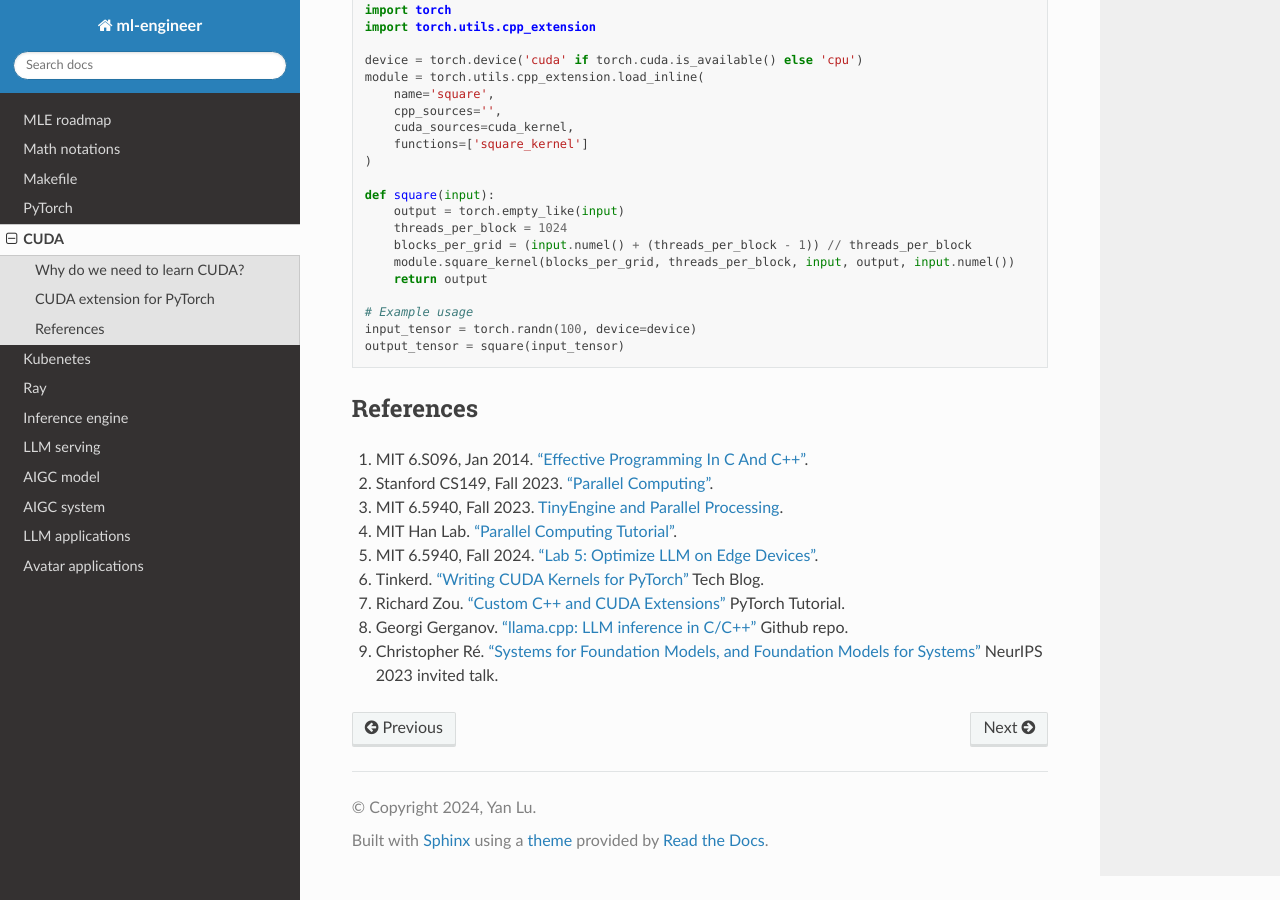
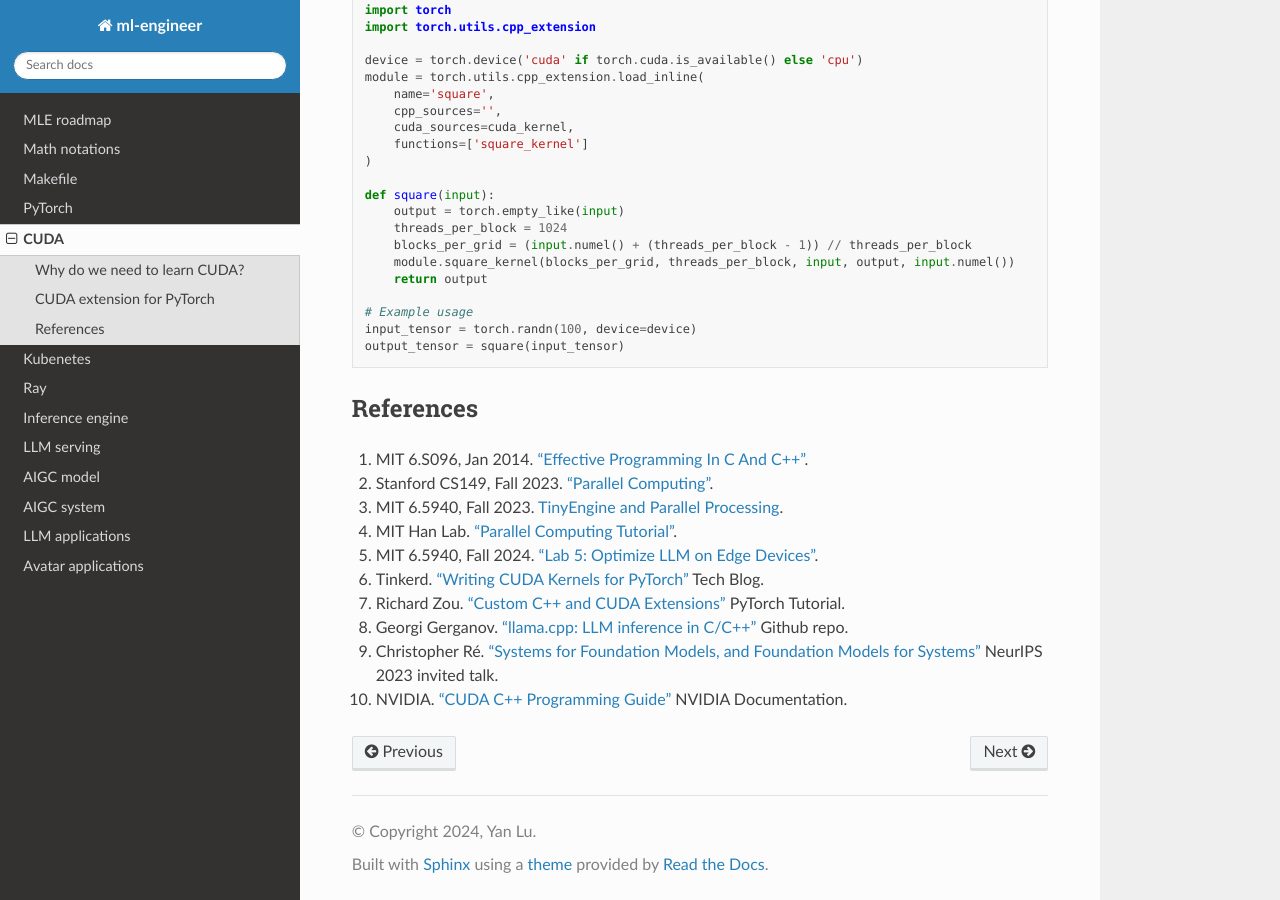
Before and after one commit to Jason-cs18/ml-engineer, a Sphinx documentation site: the page built from docs/source/cuda.rst, in a window 1280 px wide and 900 px high, scrolled down 691 px. Built offline with Sphinx 7.4.7 and the Read the Docs theme 3.1.0, drawn with Linux system fonts in a browser that asks for light colours.

Commit message:
update cuda

```diff
--- a/docs/source/cuda.rst
+++ b/docs/source/cuda.rst
@@ -57,3 +57,4 @@ References
 7. Richard Zou. `"Custom C++ and CUDA Extensions" <https://pytorch.org/tutorials/advanced/cpp_custom_ops.html#testing-an-operatorl>`_ PyTorch Tutorial.
 8. Georgi Gerganov. `"llama.cpp: LLM inference in C/C++" <https://github.com/ggerganov/llama.cpp>`_ Github repo.
 9. Christopher Ré. `"Systems for Foundation Models, and Foundation Models for Systems" <https://neurips.cc/virtual/2023/invited-talk/73990>`_ NeurIPS 2023 invited talk.
+10. NVIDIA. `"CUDA C++ Programming Guide" <https://docs.nvidia.com/cuda/cuda-c-programming-guide/index.html>`_ NVIDIA Documentation.
```
